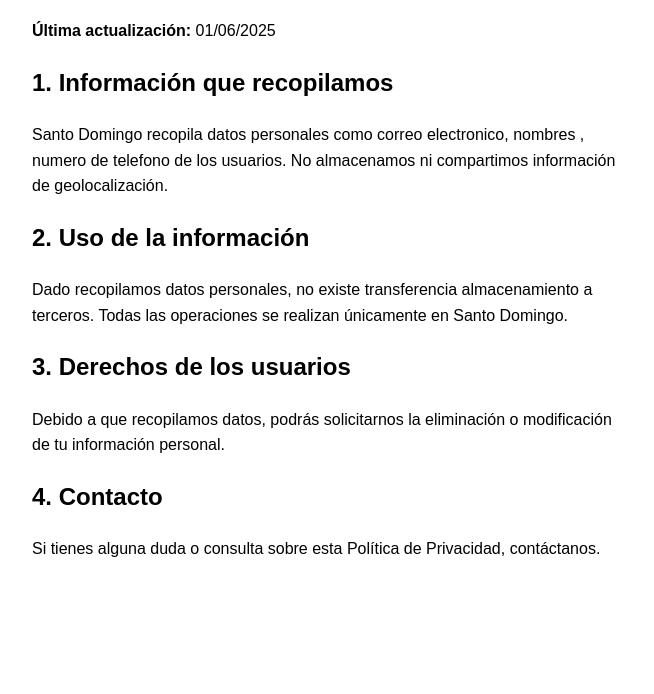
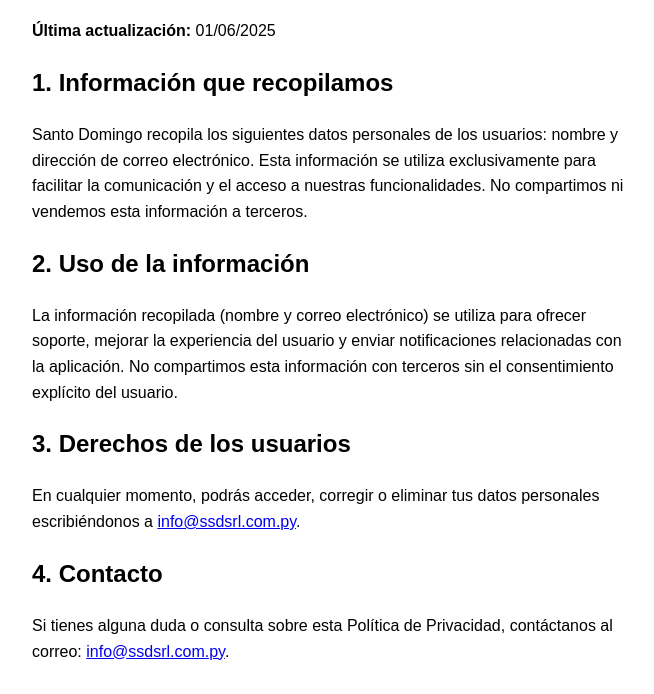
Before and after one commit to CarlosAyala00/politica-privacidad-santo, a plain HTML site: page index.html in a window 1280 px wide. Shown: the part 147-841 px from the top of the page, without its empty margins (308-962 px from the left). Before the commit the page ends 800 px from the top, so only its background shows below. Drawn offline with Linux system fonts and the light colour scheme.

Commit message:
Update index.html

```diff
--- a/index.html
+++ b/index.html
@@ -29,22 +29,22 @@
 
   <h2>1. Información que recopilamos</h2>
   <p>
-    Santo Domingo recopila datos personales como correo electronico, nombres , numero de telefono de los usuarios. No almacenamos ni compartimos información de geolocalización.
+    Santo Domingo recopila los siguientes datos personales de los usuarios: nombre y dirección de correo electrónico. Esta información se utiliza exclusivamente para facilitar la comunicación y el acceso a nuestras funcionalidades. No compartimos ni vendemos esta información a terceros.
   </p>
 
   <h2>2. Uso de la información</h2>
   <p>
-    Dado recopilamos datos personales, no existe transferencia almacenamiento a terceros. Todas las operaciones se realizan únicamente en Santo Domingo.
+    La información recopilada (nombre y correo electrónico) se utiliza para ofrecer soporte, mejorar la experiencia del usuario y enviar notificaciones relacionadas con la aplicación. No compartimos esta información con terceros sin el consentimiento explícito del usuario.
   </p>
 
   <h2>3. Derechos de los usuarios</h2>
   <p>
-    Debido a que recopilamos datos, podrás solicitarnos la eliminación o modificación de tu información personal.
+    En cualquier momento, podrás acceder, corregir o eliminar tus datos personales escribiéndonos a <a href="mailto:info@ssdsrl.com.py">info@ssdsrl.com.py</a>.
   </p>
 
   <h2>4. Contacto</h2>
   <p>
-    Si tienes alguna duda o consulta sobre esta Política de Privacidad, contáctanos.
+    Si tienes alguna duda o consulta sobre esta Política de Privacidad, contáctanos al correo: <a href="mailto:info@ssdsrl.com.py">info@ssdsrl.com.py</a>.
   </p>
 </body>
 </html>
```
